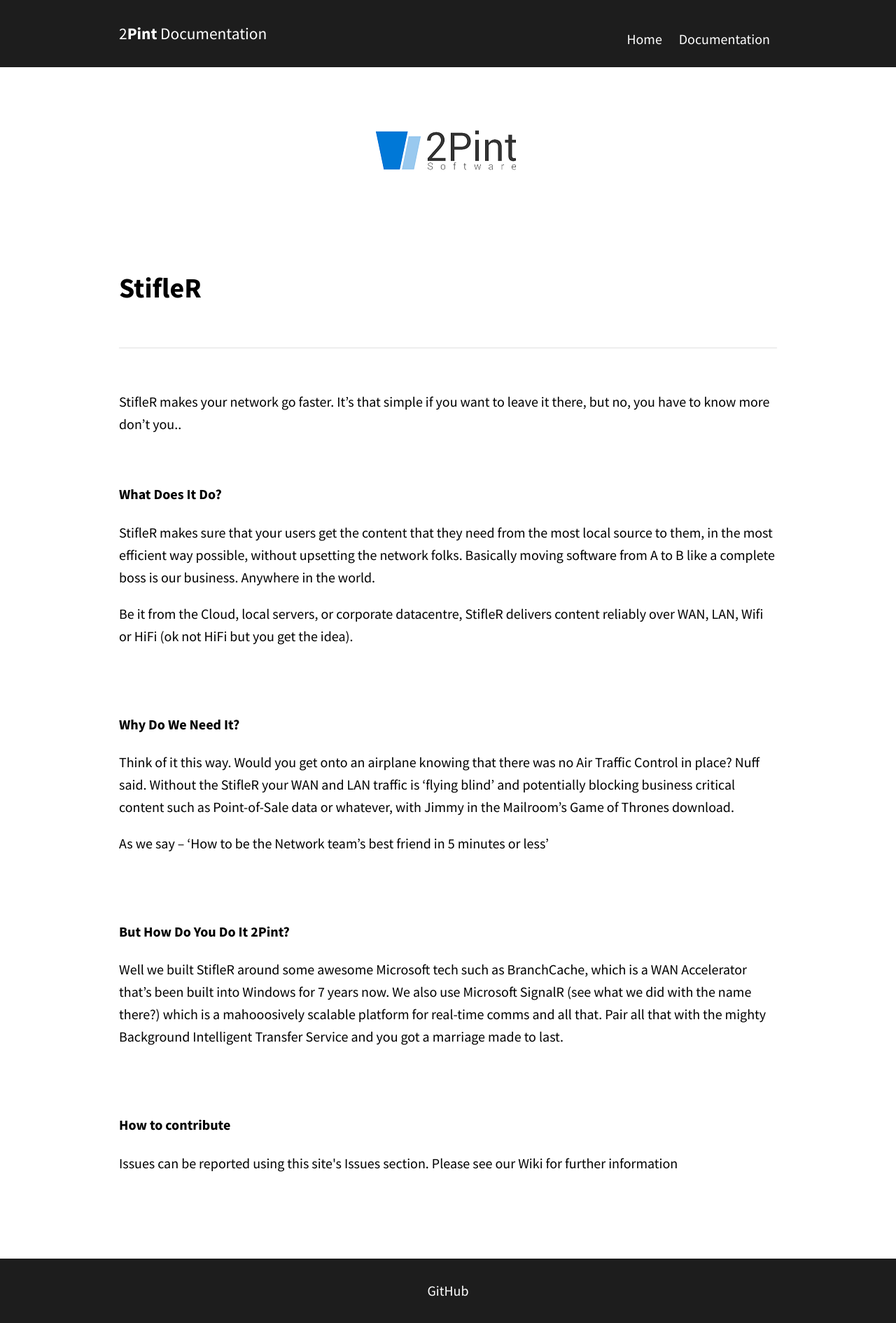
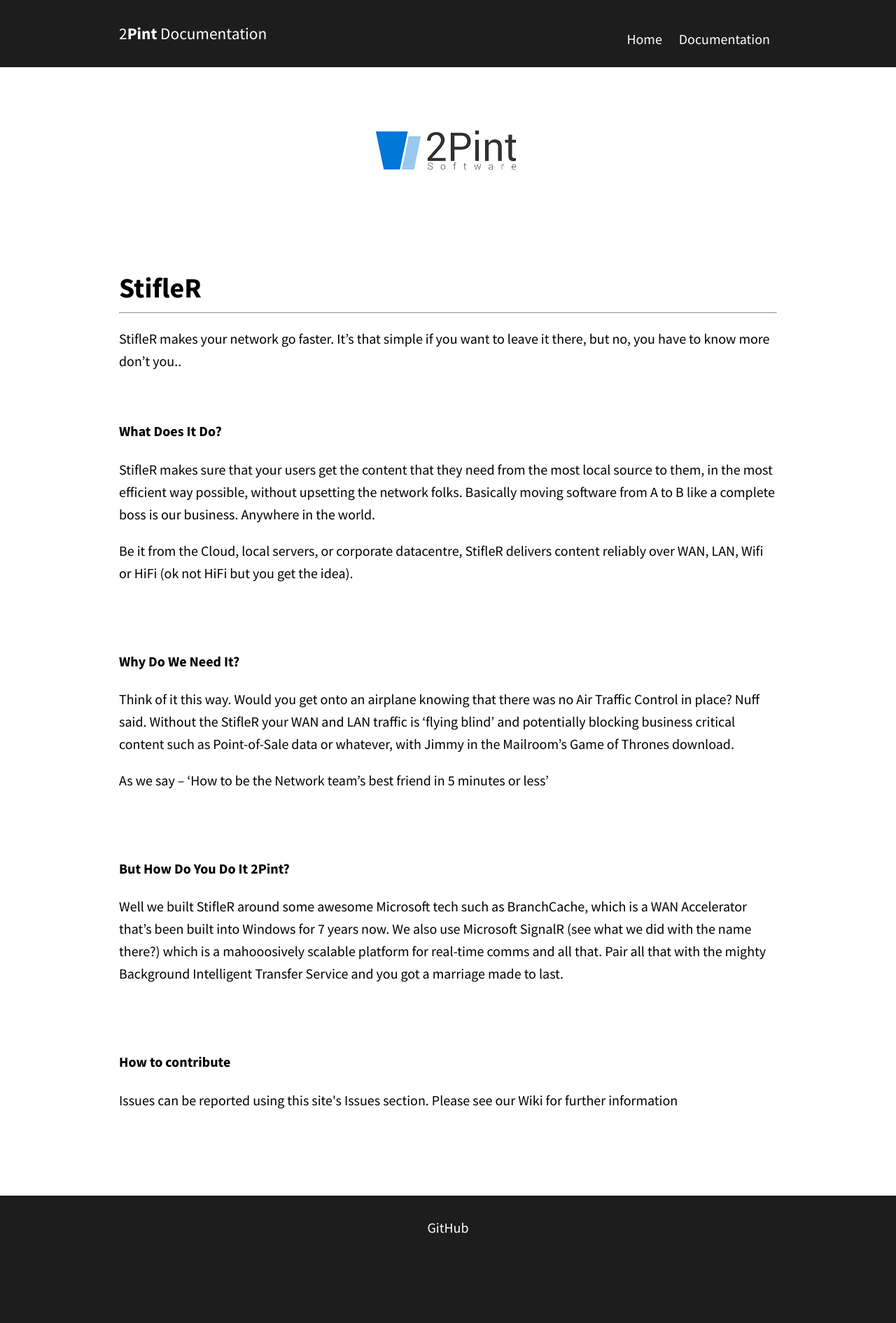
Before and after one commit to RoseSmithTest/2PintTest.github.io, a Jekyll site: the page built from index.html, in a window 1280 px wide. Shown: the whole page at 70% size. Built offline with Jekyll 4.4.1, drawn with Linux system fonts in a browser that asks for light colours; after the commit the page ends 1800 px from its top, so only the background shows below that.

Commit message:
Update style.css

```diff
--- a/css/style.css
+++ b/css/style.css
@@ -190,9 +190,9 @@ p.sub-text {
 	border-radius: 100px;
 }
 
-hr {
+/*hr {
 	border: 1px solid #eee;
-	margin: 60px 0;
+	margin: 60px 0;*/
 }
 
 textarea,
```
